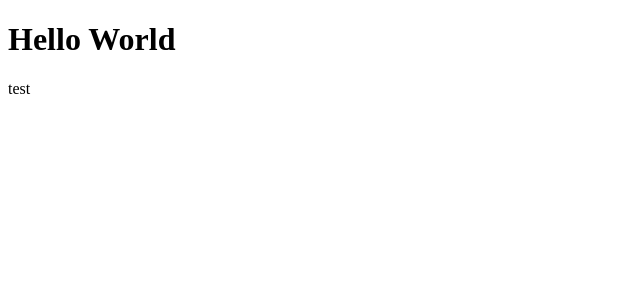
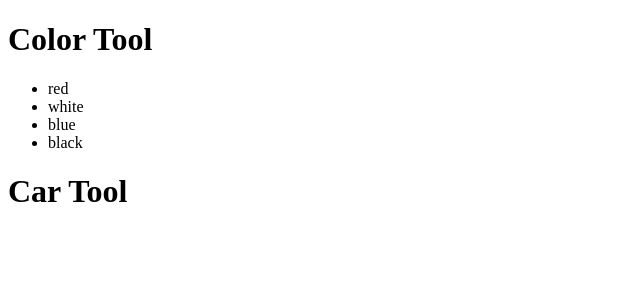
Before and after one commit to t4d-classes/react-redux-dotnet-core_02032020, a React (Create React App) app in the folder demo-app/: page / in a window 1280 px wide. Shown: the top 300 px of the page, without its empty margins (0-640 px from the left). Built offline with nearby package versions, Linux system fonts and the light colour scheme.

Commit message:
add code demos

```diff
--- /dev/null
+++ b/demo-app/src/components/CarTool.js
@@ -0,0 +1,9 @@
+import React from 'react';
+
+export const CarTool = () => {
+
+    return <header>
+        <h1>Car Tool</h1>
+    </header>;
+
+};
--- /dev/null
+++ b/demo-app/src/components/ColorTool.js
@@ -0,0 +1,19 @@
+import React from 'react';
+
+export const ColorTool = () => {
+
+    return (
+        <>
+            <header>
+                <h1>Color Tool</h1>
+            </header>
+            <ul>
+                <li>red</li>
+                <li>white</li>
+                <li>blue</li>
+                <li>black</li>
+            </ul>
+        </>
+    );
+
+};
--- a/demo-app/src/index.js
+++ b/demo-app/src/index.js
@@ -1,9 +1,13 @@
 import React from 'react';
 import ReactDOM from 'react-dom';
 
-import { HelloWorld } from './components/HelloWorld';
+import { ColorTool } from './components/ColorTool';
+import { CarTool } from './components/CarTool';
 
 ReactDOM.render(
-    <HelloWorld />,
+    <>
+        <ColorTool />
+        <CarTool />
+    </>,
     document.querySelector('#root'),
 );
```
Also changed, not shown: demo-app/exercises/exercise-2.md (added, +17 -0 lines).
